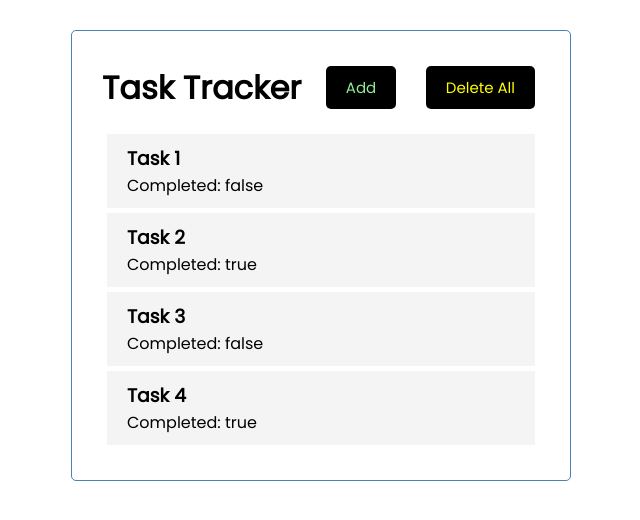
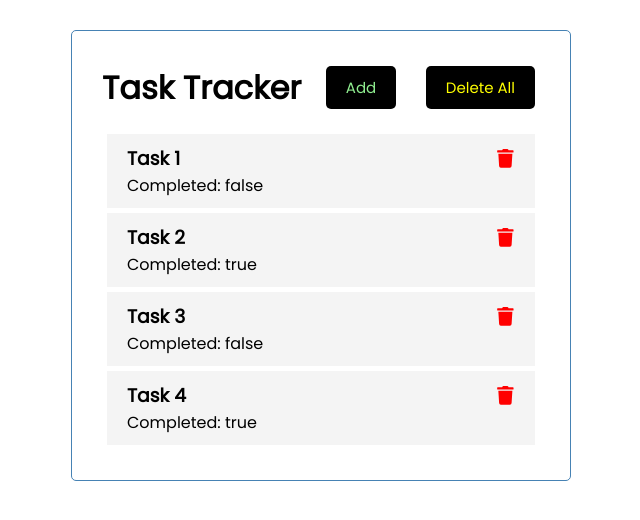
Before and after one commit to ritzy192/Task-Tracker-React-App, a React (Create React App) app: page / in a window 1280 px wide. Shown: the top 520 px of the page, without its empty margins (319-959 px from the left). Built offline with nearby package versions, Linux system fonts and the light colour scheme.

Commit message:
added delete icon

```diff
--- a/package.json
+++ b/package.json
@@ -8,6 +8,7 @@
     "@testing-library/user-event": "^13.5.0",
     "react": "^18.0.0",
     "react-dom": "^18.0.0",
+    "react-icons": "^4.3.1",
     "react-scripts": "5.0.1",
     "web-vitals": "^2.1.4"
   },
--- a/src/components/Task.js
+++ b/src/components/Task.js
@@ -1,8 +1,9 @@
+import {FaTrash} from 'react-icons/fa'
 
 const Task = ({task}) => {
   return (
     <div className="task">
-        <h3>{task.title}</h3>
+        <h3>{task.title} <FaTrash style={{color:'red'}}></FaTrash></h3>
         <p>Completed: {task.completed}</p>
     </div>
   )
--- a/src/components/Tasks.js
+++ b/src/components/Tasks.js
@@ -1,5 +1,5 @@
 import Task from './Task'
-export const Tasks = ({tasks}) => {
+const Tasks = ({tasks}) => {
     return (
         <>
             {tasks.map((task)=>{
```
Also changed, not shown: 1 other file (tests, documents, lock files or other folders).
